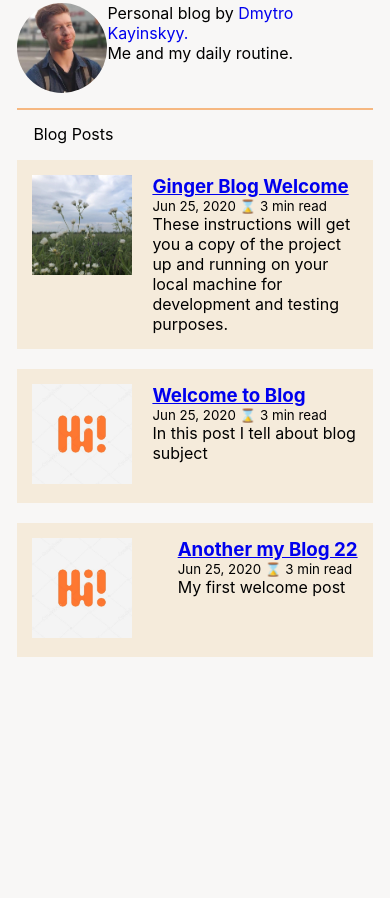
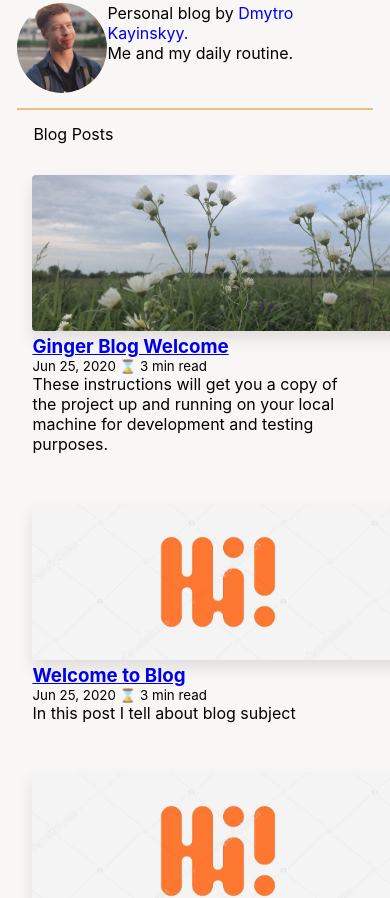
Before and after one commit to Dmytrokain/dmytrokain.github.io, a Gatsby site: page / in a window 390 px wide. Shown: the part 1064-1962 px from the top of the page. Before the commit the page ends 1764 px from the top, so only its background shows below. Built offline with nearby package versions, Linux system fonts and the light colour scheme; Gatsby itself is replaced by a stand-in of ours.

Commit message:
Change the design of post card.

```diff
--- a/src/components/blogFeed/blogFeed.js
+++ b/src/components/blogFeed/blogFeed.js
@@ -16,8 +16,8 @@ const BlogFeed = () => {
             description
             readTime
             image {
-            childImageSharp {
-              fixed(height: 200, width: 300) {
+              childImageSharp {
+              fixed(height: 500, width: 880) {
                 ...GatsbyImageSharpFixed
               }
             }
--- a/src/components/postCard/postCard.module.css
+++ b/src/components/postCard/postCard.module.css
@@ -1,17 +1,18 @@
 article {
   display: flex;
   justify-content: space-between;
+  flex-wrap: wrap;
   padding: 15px;
   margin-bottom: 20px;
-  background-color: rgb(245, 235, 219);
 }
 
 article:hover {
-  background-color: rgb(243, 219, 183);
+  /* background-color: rgb(243, 219, 183); */
 }
 
 .post-header-container {
-  flex: 1;
+  flex: 0 0 100%;
+  padding-top: 15px;
   padding-right: 100px;
 }
 
@@ -33,16 +34,23 @@ article:hover {
 
 .image {
   margin-right: 20px;
+  border-radius: 4px;
+
+  -webkit-box-shadow: 0 8px 16px 0 rgba(0,0,0,.1);
+  transition: transform .5s ease;
 }
 
+.image:hover {
+  transform: scale(1.01);
+}
 @media (max-width: 480px) {
   .post-header-container {
     padding-right: 10px;
   }
 
   .image {
-    max-width: 100px;
-    max-height: 100px;
+    max-width: 44vh;
+    max-height: 40vw;
   }
 
   .post-description {
```
